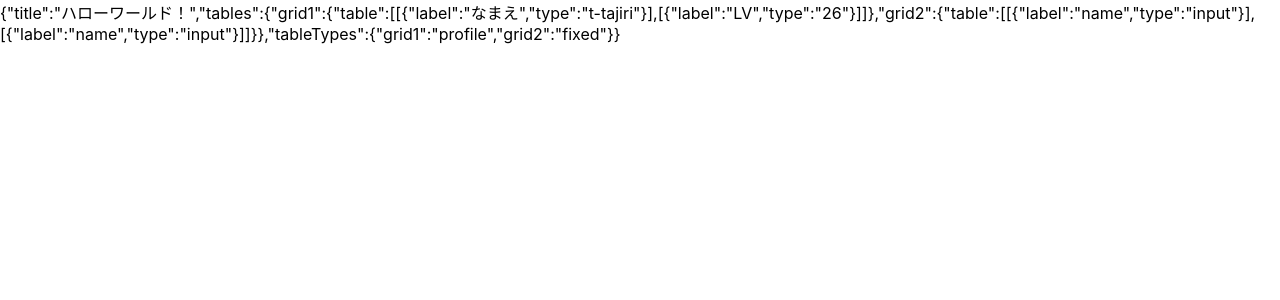
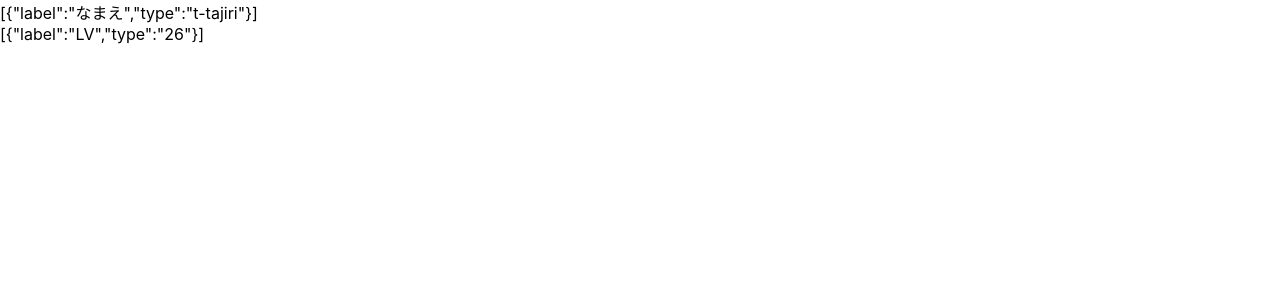
Before and after one commit to t-tajiri/dynamic-render-with-recoil, a React (Create React App) app: page / in a window 1280 px wide. Shown: the top 300 px of the page. Built offline with nearby package versions, Linux system fonts and the light colour scheme.

Commit message:
create table resolver and resolve table component

```diff
--- a/src/@types/index.d.ts
+++ b/src/@types/index.d.ts
@@ -14,9 +14,11 @@ type tableGrid = {
 }
 
 type tableTypes = {
-  grid1: string,
-  grid2: string
+  grid1: tableType,
+  grid2: tableType
 }
+
+type tableType = "profile" | "fixed"
 
 type table = {
   table: Array<row>
--- /dev/null
+++ b/src/components/profile/ProfileTable.tsx
@@ -0,0 +1,10 @@
+type profileTableProps = {
+  children: JSX.Element
+}
+export function ProfileTable({ children }: profileTableProps) {
+  return (
+    <div className="profile">
+      { children }
+    </div>
+  )
+}
--- a/src/components/profile/Table.tsx
+++ /dev/null
@@ -1,3 +0,0 @@
-export function Table() {
-
-}
--- a/src/pages/App.tsx
+++ b/src/pages/App.tsx
@@ -1,15 +1,24 @@
 import { useEffect, useState } from "react";
-import { TableLayoutResolver } from "src/resolver/TableLayoutResolver";
+import { TableLayoutResolver } from "../resolver/TableLayoutResolver";
 import "./App.css";
 
 export function App() {
-  const [layout, setLayout] = useState({} as Window["layout"]);
+  const [layout, setLayout]   = useState({} as Window["layout"]);
+  const [loading, setLoading] = useState(false);
+
   useEffect(() => {
     setLayout(window.layout);
+    setLoading(true);
   }, []);
+
   return (
     <main>
-      <TableLayoutResolver layout={layout} />
+      {loading &&
+      <>
+        <TableLayoutResolver layout={layout.tables.grid1} tableType={layout.tableTypes.grid1} />
+        <TableLayoutResolver layout={layout.tables.grid2} tableType={layout.tableTypes.grid2} />
+      </>
+      }
     </main>
   );
 }
--- /dev/null
+++ b/src/resolver/RowLayoutResolver.tsx
@@ -0,0 +1,9 @@
+type rowLayoutResolverProps = {
+  layout: row
+}
+export function RowLayoutResolver({ layout }: rowLayoutResolverProps) {
+  //TODO
+  return (
+    <div>{ JSON.stringify(layout) }</div>
+  );
+}
--- a/src/resolver/TableLayoutResolver.tsx
+++ b/src/resolver/TableLayoutResolver.tsx
@@ -1,10 +1,39 @@
+import { useMemo } from "react";
+import { ProfileTable } from "../components/profile/ProfileTable";
+import { RowLayoutResolver } from "./RowLayoutResolver";
+
 type tableLayoutResolverProps = {
-  layout: layout
+  layout: table
+  tableType: string
 }
-export function TableLayoutResolver({ layout }: tableLayoutResolverProps) {
+
+export function TableLayoutResolver({ layout, tableType }: Required<tableLayoutResolverProps>) {
+  const rowLayout = useMemo(() => extractTableLayout(layout), [layout]);
+
+  const rows = [] as JSX.Element[];
+
+  rowLayout.forEach(row => {
+    rows.push(<RowLayoutResolver layout={row}/>);
+  })
+
   return (
     <div>
-      { JSON.stringify(layout) }
+    {tableType === "profile" &&
+      <ProfileTable>
+        <>
+          {rows}
+        </>
+      </ProfileTable>
+    }
     </div>
   );
 }
+
+function extractTableLayout(layout: table) {
+  const rows = [] as Array<row>;
+  layout.table.forEach(row => {
+    rows.push(row)
+  });
+
+  return rows;
+}
```
